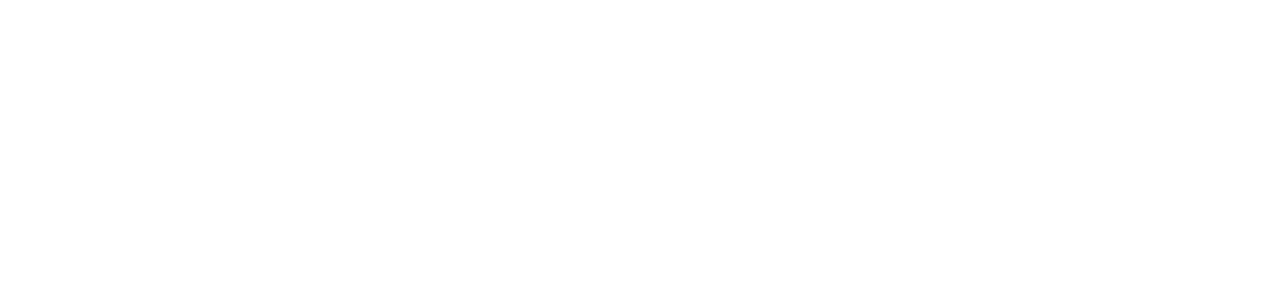
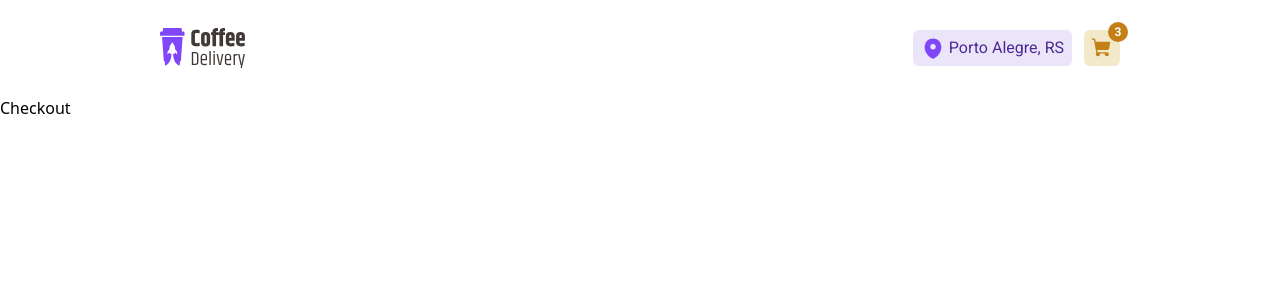
Before and after one commit to luanrem/coffee-delivery, a React (Vite) app: page /checkout in a window 1280 px wide. Before the commit this address had no page. Shown: the top 300 px of the page. Built offline with nearby package versions, Linux system fonts and the light colour scheme.

Commit message:
feat: add Checkout routes

```diff
--- a/src/Router.tsx
+++ b/src/Router.tsx
@@ -1,12 +1,14 @@
 import { Route, Routes } from 'react-router-dom'
-import { Home } from './pages/Home'
+import Home from './pages/Home'
 import Header from './Layout/Header'
+import Checkout from './pages/Checkout'
 
 export function Router() {
   return (
     <Routes>
       <Route element={<Header />}>
         <Route path="/" element={<Home />} />
+        <Route path="/checkout" element={<Checkout />} />
       </Route>
     </Routes>
   )
--- /dev/null
+++ b/src/pages/Checkout.tsx
@@ -0,0 +1,3 @@
+export default function Checkout() {
+  return <h1>Checkout</h1>
+}
```
